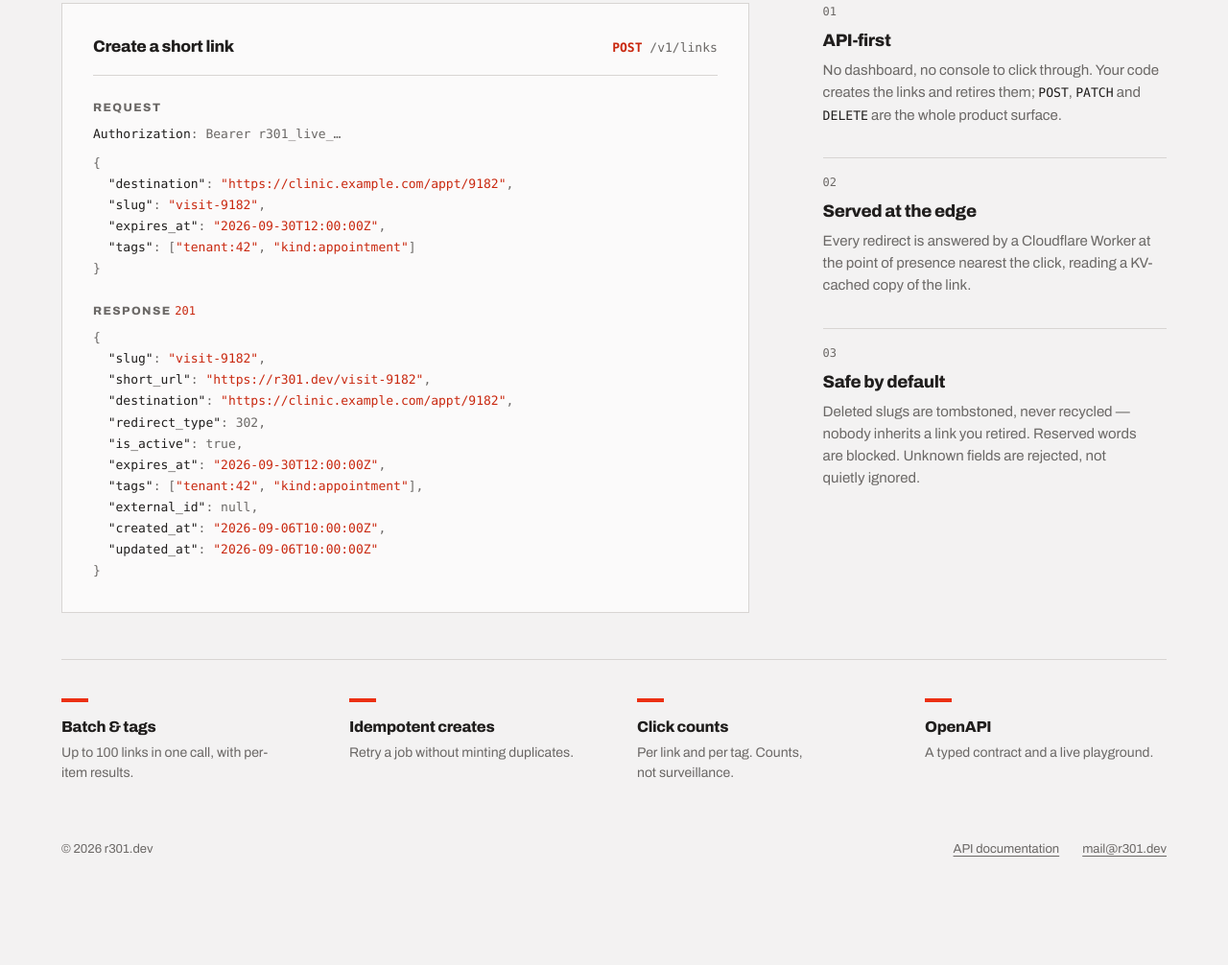
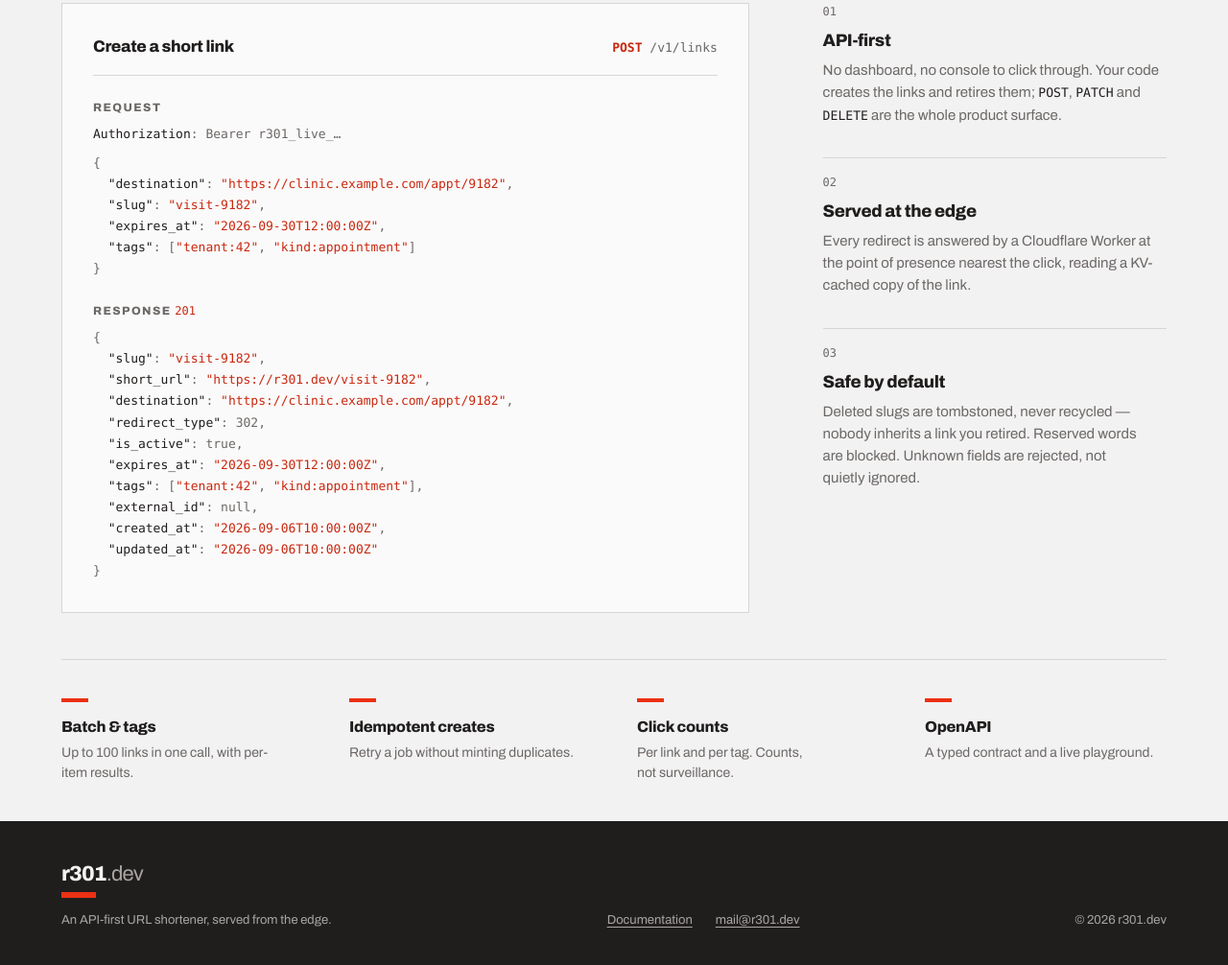
Before and after one commit to shivendra-sv/r301, a website: page apps/www/public/index.html in a window 1280 px wide. Shown: the part 638-1644 px from the top of the page at 96% size. Before the commit the page ends 1558 px from the top, so only its background shows below. Drawn offline with Linux system fonts and the light colour scheme.

Commit message:
feat(www): ink footer band with the reversed lockup

```diff
--- a/apps/www/public/index.html
+++ b/apps/www/public/index.html
@@ -183,12 +183,19 @@
 </main>
 
 <footer class="colophon">
-  <p>© 2026 r301.dev</p>
+  <div class="colophon-brand">
+    <p class="wordmark wordmark-reversed">
+      <span class="wordmark-name">r301</span><span class="wordmark-tld">.dev</span>
+      <span class="wordmark-rule" aria-hidden="true"></span>
+    </p>
+    <p class="colophon-tag">An API-first URL shortener, served from the edge.</p>
+  </div>
   <p class="colophon-links">
     <a href="https://registry.scalar.com/@r301/apis/r301dev-api"
-       target="_blank" rel="noopener noreferrer">API documentation<span class="sr-only"> (opens in a new tab)</span></a>
+       target="_blank" rel="noopener noreferrer">Documentation<span class="sr-only"> (opens in a new tab)</span></a>
     <a href="mailto:mail@r301.dev">mail@r301.dev</a>
   </p>
+  <p class="colophon-copy">© 2026 r301.dev</p>
 </footer>
 
 </body>
--- a/apps/www/public/styles.css
+++ b/apps/www/public/styles.css
@@ -20,6 +20,9 @@
   --surface:    #fbfafa;
   --code-ink:   #201e1d;
   --code-muted: #6b6866;
+  --footer-ground: #201e1d;
+  --footer-ink:    #f3f2f2;
+  --footer-muted:  #a8a5a3;
 
   --mono: ui-monospace, SFMono-Regular, "SF Mono", Menlo, Consolas, "Liberation Mono", monospace;
 
@@ -44,6 +47,9 @@
     --surface:    #2a2725;
     --code-ink:   #f3f2f2;
     --code-muted: #a8a5a3;
+    --footer-ground: #201e1d;
+    --footer-ink:    #f3f2f2;
+    --footer-muted:  #a8a5a3;
   }
 }
 
@@ -462,16 +468,29 @@ main,
   .strip-list { grid-template-columns: minmax(0, 1fr); }
 }
 
-/* ---------- colophon ---------- */
+/* ---------- colophon: an ink band in both schemes ---------- */
 
 .colophon {
+  background: var(--footer-ground);
+  color: var(--footer-muted);
+  /* in dark mode the band and the page ground match, so the rule marks the edge */
+  border-top: var(--rule-long) solid var(--ink);
   display: flex;
   flex-wrap: wrap;
   justify-content: space-between;
-  gap: 0.5rem 1.5rem;
-  padding-block: 1.25rem 1.5rem;
+  align-items: flex-end;
+  gap: 1.5rem clamp(1.5rem, 5vw, 4rem);
+  padding-block: clamp(2rem, 5vh, 3rem);
   font-size: 0.8125rem;
-  color: var(--muted);
+}
+
+.wordmark-reversed { color: var(--footer-ink); }
+.wordmark-reversed .wordmark-tld { color: var(--footer-muted); }
+
+.colophon-tag {
+  margin-top: 0.875rem;
+  max-width: 22rem;
+  text-wrap: pretty;
 }
 
 .colophon-links {
@@ -486,7 +505,7 @@ main,
   text-underline-offset: 0.2em;
 }
 
-.colophon a:hover { color: var(--ink); }
+.colophon a:hover { color: var(--footer-ink); }
 
 /* ---------- motion: one moment, once ---------- */
 
```
Also changed, not shown: apps/www/test/site.test.mjs (+21 -0 lines).
